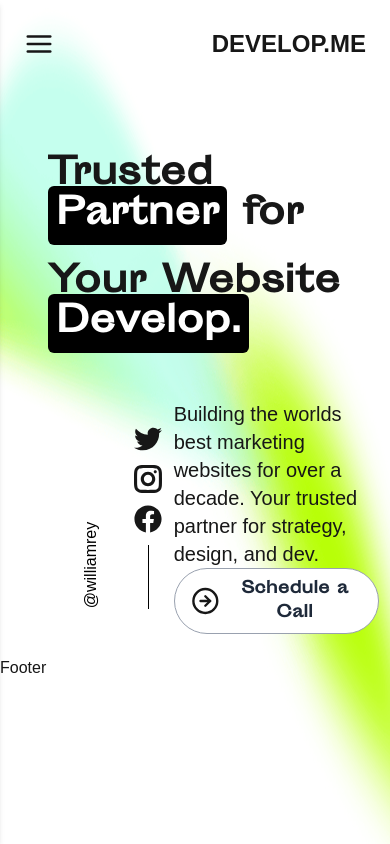
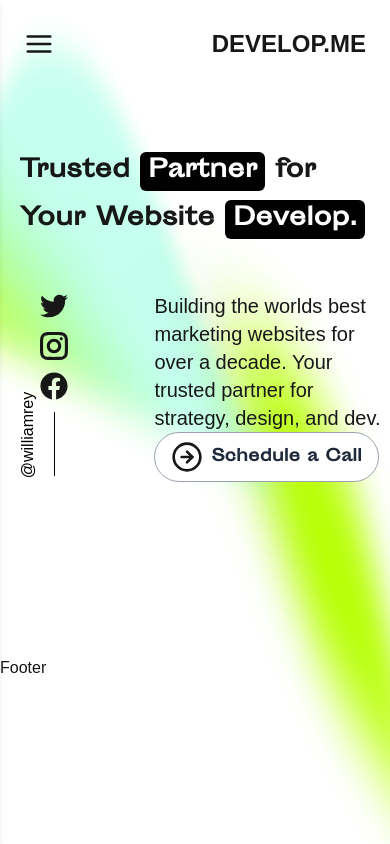
Before and after one commit to mdYeasinIslam/raintor-task, a Next.js app: page / in a window 390 px wide. Built offline with nearby package versions, Linux system fonts and the light colour scheme.

Commit message:
hero section responsiveness completed

```diff
--- a/src/components/home/HeroSection.tsx
+++ b/src/components/home/HeroSection.tsx
@@ -14,8 +14,8 @@ export default function () {
         className=" absolute-0 w-full h-full z-0"
         priority
       />
-      <div className="container mx-auto relative  pl-12 z-10 mt-24 space-y-14">
-        <h1 className="flex flex-col gap-7 lg:gap-10 xl:gap-4 text-4xl lg:text-6xl xl:text-[78px] font-semibold lg:leading-20 xl:leading-[126px] heading ">
+      <div className="container mx-auto relative pl-5 md:pl-12 z-10 mt-24 space-y-14">
+        <h1 className="flex  flex-col gap-4 md:gap-7 lg:gap-10 xl:gap-4 text-2xl md:text-4xl lg:text-6xl xl:text-[78px] font-semibold lg:leading-20 xl:leading-[126px] heading ">
           <span>
             Trusted{" "}
             <span className="bg-black m-0 p-0 text-white rounded-md px-2  ">
@@ -33,7 +33,7 @@ export default function () {
 
         <div className="flex">
           {/* content-1 */}
-          <div className="flex flex-row-reverse items-center ">
+          <div className="flex md:flex-row-reverse md:items-center pl-5 md:pl-0">
             <div className="flex flex-col items-center relative space-y-3">
               <a
                 href="https://twitter.com/williamrey"
@@ -65,7 +65,7 @@ export default function () {
             </span>
           </div>
           {/* content-2 */}
-          <div className="w-[60%] mx-auto flex flex-col justify-between">
+          <div className="md:w-[60%] mx-auto flex flex-col justify-between ">
             <p className="text-xl ">
               Building the worlds best marketing websites for over a decade.{" "}
               Your trusted partner for strategy, design, and dev.
```
